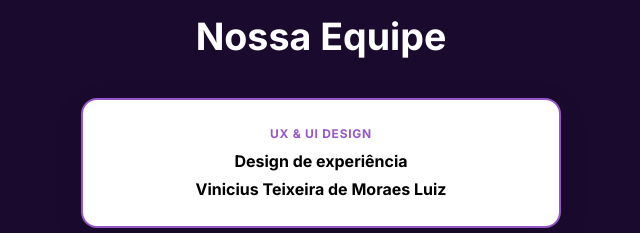
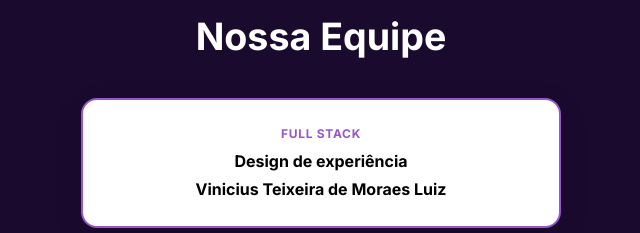
Before and after one commit to joaocarrasco-afk/SportfindSite, a plain HTML site: page index.html in a window 1280 px wide. Shown: the part 2660-2893 px from the top of the page, 319-959 px from the left. Drawn offline with Linux system fonts and the light colour scheme.

Commit message:
Update index.html

```diff
--- a/index.html
+++ b/index.html
@@ -123,7 +123,7 @@
         </header>
         <div class="org-flow">
           <article class="org-card" style="--accent: #9756ca">
-            <p class="role">UX &amp; UI Design</p>
+            <p class="role">Full Stack</p>
             <h3>Design de experiência</h3>
             <p class="name">Vinicius Teixeira de Moraes Luiz</p>
           </article>
```
